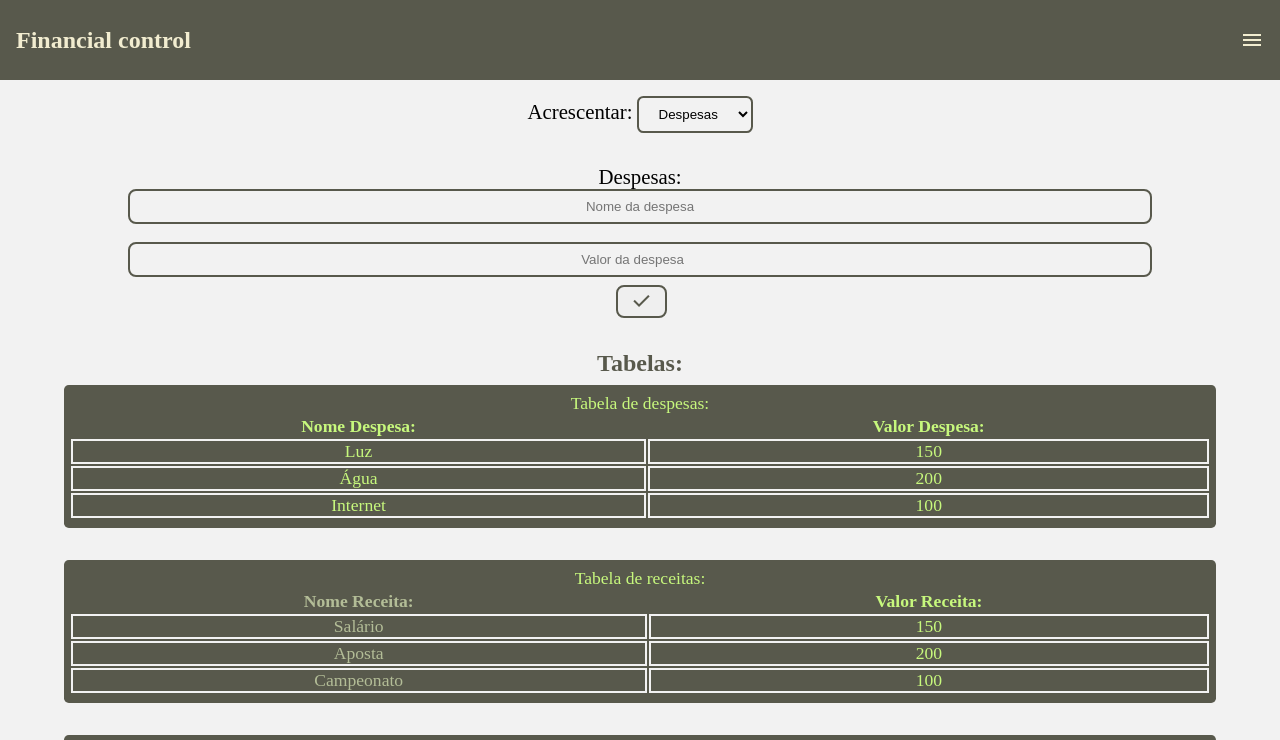
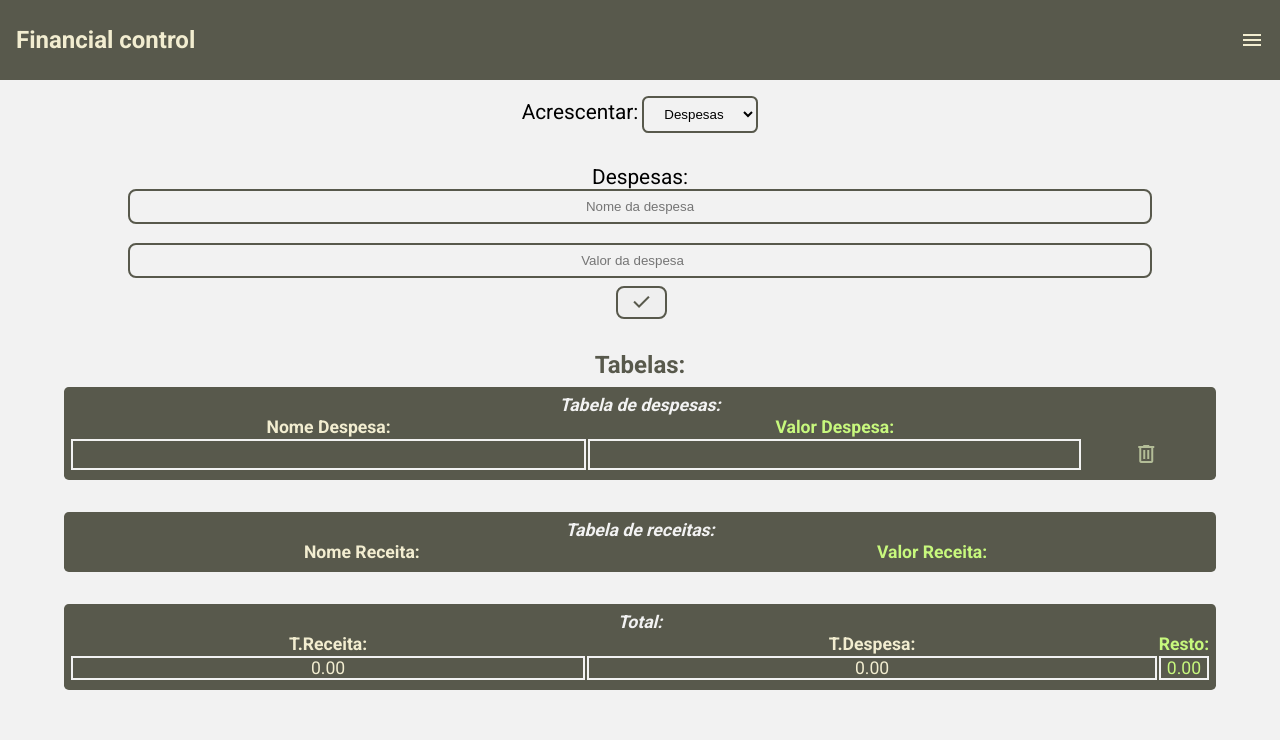
Before and after one commit to ThaylonHani/financial-control-worksheet, a website: page public/index.html in a window 1280 px wide. Both pictures are taken after a click on the button "done". Shown: the top 740 px of the page. Drawn offline with nearby package versions, Linux system fonts and the light colour scheme.

Commit message:
add js commands

```diff
--- a/public/css/global.css
+++ b/public/css/global.css
@@ -7,6 +7,7 @@
     --menu-background-color: #4C6342;
     --font-color-3:var(--h1-color);
     --font-color-4:var(--background-color);
+    --font-color-5:var(--background-body);
     --table-border-color:var(--h1-color);
     --table-body-border-color:var(--background-body);
 }
@@ -21,8 +22,7 @@ body{
     background-color:var(--background-body) ;
     width: 100vw;
     height: 100vh;
-    max-width: 100vw;
-    max-height: 100vh;
     min-width:100vw ;
     min-height:100vw ;
+    font-family: 'Roboto', sans-serif;
 }
--- a/public/css/main.css
+++ b/public/css/main.css
@@ -89,8 +89,19 @@ main table{
     align-items:center;
     cursor: default;
 }
-main table thead th .expenses, .revenues , .total  {
-    color:var(--font-color);
+main table caption{
+  color: var(--font-color-5);
+  font-weight: bold;
+  font-style: italic;
+}
+.expenses, .revenue , .total  {
+    color:var(--font-color-3);
+}
+#rest{
+  width: 10px;
+  overflow:auto ;
+  overflow-x: auto ;
+
 }
 main table thead tr{
     align-items: center;
@@ -101,7 +112,13 @@ main table tbody tr td{
     border:2px solid var(--table-body-border-color);
     gap: 0.5rem;
 }
-
+main table tbody tr td.remove-button{
+  border: none;
+}
+.remove-button a span {
+  color: var(--font-color);
+  padding: 0.2rem
+}
 
 
 main .topic {
--- a/public/index.html
+++ b/public/index.html
@@ -24,18 +24,26 @@
       rel="stylesheet"
       href="https://fonts.googleapis.com/css2?family=Material+Symbols+Outlined:opsz,wght,FILL,GRAD@48,400,0,0"
     />
+    <link
+      rel="stylesheet"
+      href="https://fonts.googleapis.com/css2?family=Material+Symbols+Outlined:opsz,wght,FILL,GRAD@48,400,0,0"
+    />
+    <style>
+        @import url('https://fonts.googleapis.com/css2?family=Roboto:wght@400;500;700&display=swap');
+        </style>
     <link rel="stylesheet" href="./css/global.css" />
     <link rel="stylesheet" href="./css/header.css" />
     <link rel="stylesheet" href="./css/main.css" />
+    <script src="/node_modules/jquery/dist/jquery.js"></script>
     <title>Financial control</title>
   </head>
   <body>
     <header>
       <h1>Financial control</h1>
-      <a href="#">
-        <span class="material-symbols-outlined"> menu </span>
+      <a href="#" id="menu">
+        <span class="material-symbols-outlined" id="hambuguer"> menu </span>
       </a>
-      <nav class="">
+      <nav id="navigation" class="">
         <ul>
           <li><a href="#about">Sobre</a></li>
           <li><a href="#history">Histórico</a></li>
@@ -67,15 +75,18 @@
           <input
             id="input-number"
             type="number"
+            oninput="javascript: if (this.value.length > this.maxLength) this.value = this.value.slice(0, this.maxLength);"
             placeholder="Valor da despesa"
             min="0"
             max="100000"
+            maxlength="9"
+            minlength="1"
             step="2"
             title="Valor da despesa"
             aria-label="Valore da despesa"
             required
           />
-          <button type="submit">
+          <button type="submit" id="done">
             <span class="material-symbols-outlined"> done </span>
           </button>
         </div>
@@ -92,20 +103,7 @@
               <th>Valor Despesa:</th>
             </tr>
           </thead>
-          <tbody>
-            <tr>
-              <td class="expenses" title="Luz">Luz</td>
-              <td title="Luz">150</td>
-            </tr>
-            <tr>
-              <td class="expenses" title="Água">Água</td>
-              <td title="Água">200</td>
-            </tr>
-            <tr>
-              <td class="expenses" title="Internet">Internet</td>
-              <td title="Internet">100</td>
-            </tr>
-          </tbody>
+          <tbody></tbody>
         </table>
       </section>
       <section id="revenues-tables">
@@ -115,24 +113,11 @@
           </caption>
           <thead>
             <tr>
-              <th class="revenues">Nome Receita:</th>
+              <th class="revenue">Nome Receita:</th>
               <th>Valor Receita:</th>
             </tr>
           </thead>
-          <tbody>
-            <tr>
-              <td class="revenues" title="Salário">Salário</td>
-              <td title="Salário">150</td>
-            </tr>
-            <tr>
-              <td class="revenues" title="Aposta">Aposta</td>
-              <td title="Aposta">200</td>
-            </tr>
-            <tr>
-              <td class="revenues" title="Campeonato">Campeonato</td>
-              <td title="Campeonato">100</td>
-            </tr>
-          </tbody>
+          <tbody></tbody>
         </table>
       </section>
       <section id="total-tables">
@@ -143,15 +128,19 @@
           <thead>
             <tr>
               <th class="total">T.Receita:</th>
-              <th>T.Despesa:</th>
+              <th class="total">T.Despesa:</th>
               <th>Resto:</th>
             </tr>
           </thead>
           <tbody>
             <tr>
-              <td class="total" title="total de receitas">350</td>
-              <td title="total de despesas">350</td>
-              <td title="Restante:">0</td>
+              <td class="total" title="total de receitas" id="total_revenues">
+                0
+              </td>
+              <td class="total" title="total de despesas" id="total_expenses">
+                0
+              </td>
+              <td title="Restante:" id="rest">0</td>
             </tr>
           </tbody>
         </table>
@@ -174,5 +163,7 @@
       </section>
     </main>
     <footer></footer>
+    <script src="/public/js/header.js"></script>
+    <script src="/public/js/table.js"></script>
   </body>
 </html>
--- /dev/null
+++ b/public/js/header.js
@@ -0,0 +1,18 @@
+$(() => {
+  handleMenu();
+});
+
+function handleMenu() {
+  const menu = $("#menu");
+  const hamburger = menu.find("span");
+  const nav = $("#navigation");
+  menu.click(function (event) {
+    event.preventDefault();
+    nav.toggleClass("opened");
+    if (hamburger.text() == "close") {
+      hamburger.text("menu");
+    } else {
+      hamburger.text("close");
+    }
+  });
+}
--- /dev/null
+++ b/public/js/table.js
@@ -0,0 +1,138 @@
+const select_input = $("#select-input");
+
+$(() => {
+  handleInputSelect();
+  addExpensesOrRevenuesTable();
+  calcExpenses();
+  calcRevenues();
+  removeExpenseOrRevenue();
+});
+
+function handleInputSelect() {
+  select_input.click(function () {
+    if (select_input.val() == "Despesas") {
+      $(".input-group").find("label").text("Despesas:");
+      $(".input-group")
+        .find("#input-text")
+        .attr("placeholder", "Nome da despesa");
+      $(".input-group")
+        .find("#input-number")
+        .attr("placeholder", "Valor da despesa");
+    } else {
+      $(".input-group").find("label").text("Receitas:");
+      $(".input-group")
+        .find("#input-text")
+        .attr("placeholder", "Nome da receita");
+      $(".input-group")
+        .find("#input-number")
+        .attr("placeholder", "Valor da receita");
+    }
+  });
+}
+
+function addExpensesOrRevenuesTable() {
+  const button = $("#done");
+
+  button.click(function () {
+    const input_text = $("#input-text");
+    const input_number = $("#input-number");
+
+    if (select_input.val() == "Despesas") {
+      const expense_table = $("#expense-tables").find("table");
+      const row = $("<tr>");
+      const td_expense_name = $("<td>")
+        .attr("class", "expenses")
+        .text(input_text.val());
+      const td_expense_value = $("<td>")
+        .text(input_number.val())
+        .attr("title", input_number.val())
+        .addClass("value-expense");
+      const td_button_remove = $("<td>").addClass("remove-button");
+      const a_button_remove = $("<a>").attr("href", "#");
+      const span_remove_button = $("<span>")
+        .addClass("material-symbols-outlined")
+        .text("delete");
+      a_button_remove.append(span_remove_button);
+      td_button_remove.append(a_button_remove);
+      row.append(td_expense_name, td_expense_value, td_button_remove);
+      expense_table.prepend(row);
+      calcExpenses();
+    } else {
+      const revenue_table = $("#revenues-tables").find("table");
+      const row = $("<tr>");
+      const td_revenue_name = $("<td>")
+        .attr("class", "revenue")
+        .text(input_text.val());
+      const td_revenue_value = $("<td>")
+        .text(input_number.val())
+        .attr("title", input_number.val())
+        .addClass("value-revenue");
+      const td_button_remove = $("<td>").addClass("remove-button");
+      const a_button_remove = $("<a>");
+      const span_remove_button = $("<span>")
+        .addClass("material-symbols-outlined")
+        .text("delete");
+      a_button_remove.append(span_remove_button);
+      td_button_remove.append(a_button_remove);
+      row.append(td_revenue_name, td_revenue_value, td_button_remove);
+      revenue_table.prepend(row);
+      calcRevenues();
+    }
+    input_text.val("");
+    input_number.val("");
+    removeExpenseOrRevenue();
+    calcTotal();
+  });
+}
+
+function calcExpenses() {
+  let rest = 0;
+  const table_total_expenses = $("#total_expenses");
+  const td_expense = $(".value-expense");
+  for (x = 0; x < td_expense.length; x++) {
+    const td_title = td_expense[x].textContent;
+    const td_title_number = +td_title;
+    rest += td_title_number;
+  }
+  if (rest < 0) {
+    table_total_expenses.text(0);
+  } else {
+    table_total_expenses.text(rest.toFixed(2));
+  }
+  return rest.toFixed(2);
+}
+
+function calcRevenues() {
+  let rest = 0;
+  const table_total_revenues = $("#total_revenues");
+  const td_revenue = $(".value-revenue");
+  for (x = 0; x < td_revenue.length; x++) {
+    const td_title = td_revenue[x].textContent;
+    const td_title_number = +td_title;
+    rest += td_title_number;
+  }
+  if (rest < 0) {
+    table_total_revenues.text(0);
+  } else {
+    table_total_revenues.text(rest.toFixed(2));
+  }
+  return rest.toFixed(2);
+}
+function calcTotal() {
+  const expenses = calcExpenses();
+  const revenues = calcRevenues();
+  const calc = revenues - expenses;
+
+  $("#rest").text(calc.toFixed(2));
+}
+
+function removeExpenseOrRevenue() {
+  const remove_button = $(".remove-button").find("a");
+  remove_button.click(function (event) {
+    event.preventDefault();
+    $(this).parent().parent().remove();
+    calcRevenues();
+      calcExpenses();
+      calcTotal();
+  });
+}
```
